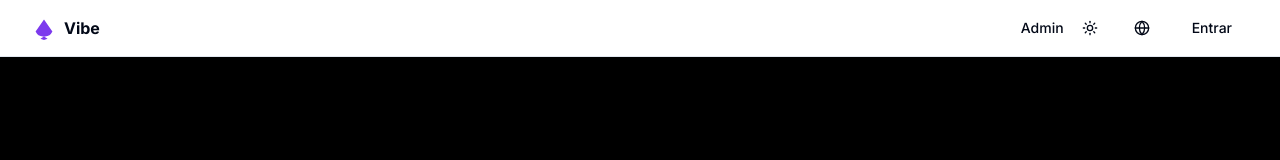
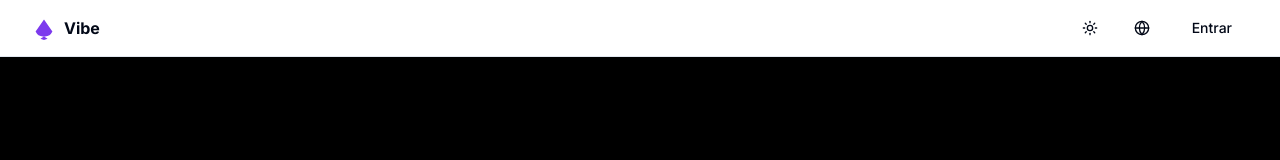
Before and after one commit to humbertocruz/social-network, a Next.js app: page / in a window 1280 px wide. Shown: the top 160 px of the page. Built offline with nearby package versions, Linux system fonts and the light colour scheme.

Commit message:
adnin link apenas para usuarios logado

```diff
--- a/src/components/NavBar.tsx
+++ b/src/components/NavBar.tsx
@@ -61,14 +61,14 @@ export function Navbar() {
                 {route.label}
               </Link>
             ))}
-            <Link
+            {user && <Link
                 href={'/admin'}
                 className={cn(
                   "text-sm font-medium transition-colors hover:text-primary"
                 )}
               >
                 Admin
-            </Link>
+            </Link>}
           </nav>
           <div className="flex items-center space-x-4">
             <ThemeSwitch />
```
